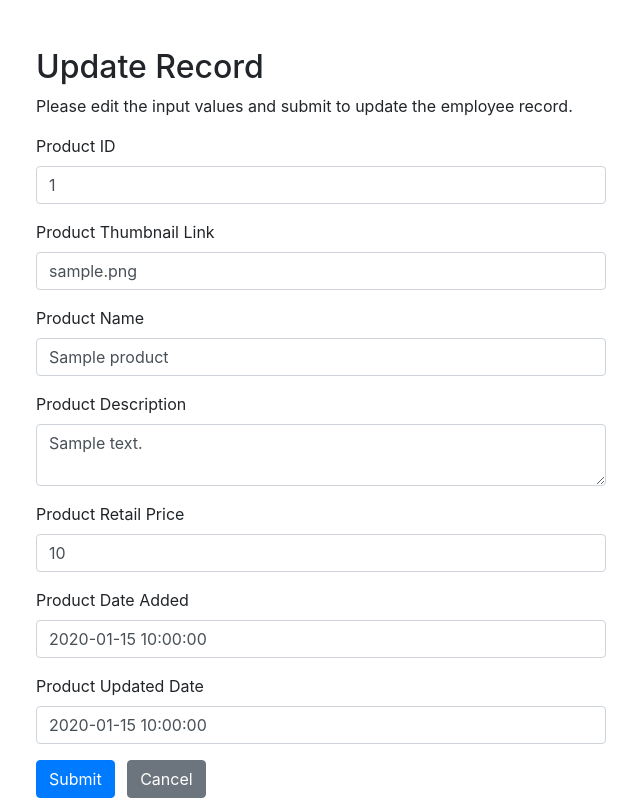
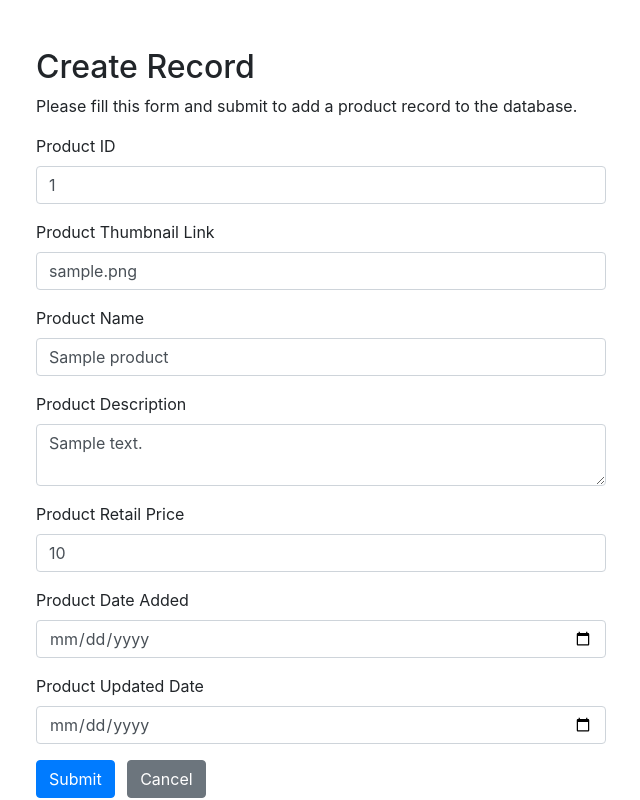
Before and after one commit to Danmark12/javier-pdo-crud, a PHP site: page /public/update.php?product_id=1 in a window 1280 px wide. Shown: the whole page, without its empty margins (319-959 px from the left). Run offline with PHP 8.4, Linux system fonts and the light colour scheme; tables that the repository leaves empty or names only in its code hold one stand-in row (values such as "Sample post"); data that the repository does not hold is empty.

Commit message:
modified codes in update file

```diff
--- a/public/delete.php
+++ b/public/delete.php
@@ -66,7 +66,7 @@ if(isset($_GET["product_id"]) && !empty($_GET["product_id"])){
                             <p>Are you sure you want to delete this product record?</p>
                             <p>
                                 <input type="submit" value="Yes" class="btn btn-danger">
-                                <a href="../index.php" class="btn btn-secondary ml-2">No</a>
+                                <a href="index.php" class="btn btn-secondary ml-2">No</a>
                             </p>
                         </div>
                     </form>
--- a/public/read.php
+++ b/public/read.php
@@ -84,7 +84,7 @@ if(isset($_GET["product_id"]) && !empty(trim($_GET["product_id"]))){
                         <label>Sproduct_retail_price</label>
                         <p><b><?php echo $row["product_retail_price"]; ?></b></p>
                     </div>
-                    <p><a href="../index.php" class="btn btn-primary">Back</a></p>
+                    <p><a href="index.php" class="btn btn-primary">Back</a></p>
                 </div>
             </div>
         </div>
--- a/public/update.php
+++ b/public/update.php
@@ -3,83 +3,83 @@
 require_once "../db/config.php";
 
 // Define variables and initialize with empty values
-// $name = $address = $salary = "";
-// $name_err = $address_err = $salary_err = "";
 $product_id = $product_thumbnail_link = $product_name = $product_description = $product_retail_price = $product_date_added = $product_updated_date = "";
 $Pname_err = $Pdescription_err = $Pprice_err = "";
 
 // Processing form data when form is submitted
-if(isset($_POST["product_id"]) && !empty($_POST["product_id"])){
+if ($_SERVER["REQUEST_METHOD"] == "POST") {
     // Get hidden input value
-    $id = $_POST["product_id"];
+    $product_id = $_POST["product_id"];
 
     // Validate name
-    $input_product_name= trim($_POST["product_name"]);
-    if(empty($input_product_name)){
-        $Pname_err = "Please enter a product_name.";
-    } elseif(!filter_var($input_product_name, FILTER_VALIDATE_REGEXP, array("options"=>array("regexp"=>"/^[a-zA-Z\s]+$/")))){
+    $input_product_name = trim($_POST["product_name"]);
+    if (empty($input_product_name)) {
+        $Pname_err = "Please enter a product name.";
+    } elseif (!preg_match("/^[a-zA-Z\s]+$/", $input_product_name)) {
         $Pname_err = "Please enter a valid name.";
-    } else{
+    } else {
         $product_name = $input_product_name;
     }
 
     // Validate description
     $input_product_description = trim($_POST["product_description"]);
-    if(empty($input_product_description)){
-        $Pdescription_err = "Please enter an product_description.";
-    } else{
+    if (empty($input_product_description)) {
+        $Pdescription_err = "Please enter a product description.";
+    } else {
         $product_description = $input_product_description;
     }
 
-    // Validate reatil_price
+    // Validate retail_price
     $input_product_retail_price = trim($_POST["product_retail_price"]);
-    if(empty($input_product_retail_price)){
-        $Pprice_err = "Please enter the retail_price amount.";
-    } elseif(!ctype_digit($input_product_retail_price)){
+    if (empty($input_product_retail_price)) {
+        $Pprice_err = "Please enter the retail price amount.";
+    } elseif (!ctype_digit($input_product_retail_price)) {
         $Pprice_err = "Please enter a positive integer value.";
-    } else{
+    } else {
         $product_retail_price = $input_product_retail_price;
     }
 
     // Check input errors before inserting in database
-    if(empty($Pname_err) && empty($Pdescription_err) && empty($Pprice_err)){
+    if (empty($Pname_err) && empty($Pdescription_err) && empty($Pprice_err)) {
        // Prepare an update statement
- $sql = "UPDATE products SET product_name=:product_name,product_description=:product_description,, product_retail_price=:product_retail_price, product_date_added=:product_date_added, product_updated_date=:product_updated_date, name=:name, address=:address, salary=:salary
+$sql = "UPDATE products
+SET product_thumbnail_link=:product_thumbnail_link,
+    product_name=:product_name,
+    product_description=:product_description,
+    product_retail_price=:product_retail_price,
+    product_date_added=:product_date_added,
+    product_updated_date=:product_updated_date
 WHERE product_id=:product_id";
 
-        if($stmt = $pdo->prepare($sql)){
+if ($stmt = $pdo->prepare($sql)) {
 // Bind variables to the prepared statement as parameters
-            $stmt->bindParam(":product_id", $param_product_id);
-            $stmt->bindParam(":product_thumbnail_link", $param_product_thumbnail_link);
-            $stmt->bindParam(":product_name", $param_product_name);
-            $stmt->bindParam(":product_description", $param_product_description);
-            $stmt->bindParam(":product_retail_price", $param_product_retail_price);
-            $stmt->bindParam(":product_date_added", $param_product_date_added);
-            $stmt->bindParam(":product_updated_date", $param_product_updated_date);
-
+$stmt->bindParam(":product_id", $product_id);
+$stmt->bindParam(":product_thumbnail_link", $product_thumbnail_link);
+$stmt->bindParam(":product_name", $product_name);
+$stmt->bindParam(":product_description", $product_description);
+$stmt->bindParam(":product_retail_price", $product_retail_price);
+$stmt->bindParam(":product_date_added", $product_date_added);
+$stmt->bindParam(":product_updated_date", $product_updated_date);
 
 // Set parameters
-            // $param_name = $name;
-            // $param_address = $address;
-            // $param_salary = $salary;
-
-            $param_product_id = $product_id;
-            $param_product_thumbnail_link = $product_thumbnail_link;
-            $param_product_name = $product_name;
-            $param_product_description = $product_description;
-            $param_product_retail_price = $product_retail_price;
-            $param_product_date_added = $product_date_added;
-            $param_product_updated_date = $product_updated_date;
+$product_id = $_POST["product_id"]; // Removed the redundant line
+$product_thumbnail_link = $_POST["product_thumbnail_link"];
+$product_name = $_POST["product_name"];
+$product_description = $_POST["product_description"];
+$product_retail_price = $_POST["product_retail_price"];
+$product_date_added = $_POST["product_date_added"];
+$product_updated_date = date("Y-m-d H:i:s");
 
 // Attempt to execute the prepared statement
-            if($stmt->execute()){
+if ($stmt->execute()) {
 // Records updated successfully. Redirect to landing page
-                header("location: ../index.php");
+header("location: index.php");
 exit();
-            } else{
+} else {
 echo "Oops! Something went wrong. Please try again later.";
 }
 }
+
 
         // Close statement
         unset($stmt);
@@ -87,49 +87,41 @@ if(isset($_POST["product_id"]) && !empty($_POST["product_id"])){
 
     // Close connection
     unset($pdo);
-} else{
+} else {
     // Check existence of id parameter before processing further
-    if(isset($_GET["product_id"]) && !empty(trim($_GET["product_id"]))){
+    if (isset($_GET["product_id"]) && !empty(trim($_GET["product_id"]))) {
         // Get URL parameter
-        $product_id =  trim($_GET["product_id"]);
+        $product_id = trim($_GET["product_id"]);
 
         // Prepare a select statement
         $sql = "SELECT * FROM products WHERE product_id = :product_id";
 
-        if($stmt = $pdo->prepare($sql)){
+        if ($stmt = $pdo->prepare($sql)) {
             // Bind variables to the prepared statement as parameters
-            // $stmt->bindParam(":id", $param_product_id);
             $stmt->bindParam(":product_id", $product_id, PDO::PARAM_INT);
-            // Set parameters
-            $param_product_id = $product_id;
+            $param_product_id =  $product_id ;
 
             // Attempt to execute the prepared statement
-            if($stmt->execute()){
-                if($stmt->rowCount() == 1){
-                    /* Fetch result row as an associative array. Since the result set
-                    contains only one row, we don't need to use while loop */
+            if ($stmt->execute()) {
+                if ($stmt->rowCount() == 1) {
+                    // Fetch result row as an associative array
                     $row = $stmt->fetch(PDO::FETCH_ASSOC);
 
-                    // // Retrieve individual field value
-                    // $name = $row["name"];
-                    // $address = $row["address"];
-                    // $salary = $row["salary"];
+                    // Retrieve individual field value
+                    $product_thumbnail_link = $row["product_thumbnail_link"];
+                    $product_name = $row["product_name"];
+                    $product_description = $row["product_description"];
+                    $product_retail_price = $row["product_retail_price"];
+                    $product_date_added = $row["product_date_added"];
+                    $product_updated_date = $row["product_updated_date"];
 
-                    $product_id =  $row["product_id"];
-                    $product_thumbnail_link =  $row["product_thumbnail_link"];
-                    $product_name = $row["product_name"];
-                    $product_description =  $row["product_description"];
-                    $product_retail_price = $row["product_retail_price"];
-                    $product_date_added =  $row["product_date_added"];
-                    $product_updated_date =  $row["product_updated_date"];
-
-                } else{
+                } else {
                     // URL doesn't contain valid id. Redirect to error page
-                    header("location: error.php");
+                    header("location:public/error.php");
                     exit();
                 }
 
-            } else{
+            } else {
                 echo "Oops! Something went wrong. Please try again later.";
             }
         }
@@ -139,9 +131,9 @@ if(isset($_POST["product_id"]) && !empty($_POST["product_id"])){
 
         // Close connection
         unset($pdo);
-    }  else{
+    } else {
         // URL doesn't contain id parameter. Redirect to error page
-        header("location: error.php");
+        header("location: public/error.php");
         exit();
     }
 }
@@ -160,21 +152,23 @@ if(isset($_POST["product_id"]) && !empty($_POST["product_id"])){
         }
     </style>
 </head>
-<body>
 <div class="wrapper">
         <div class="container-fluid">
             <div class="row">
                 <div class="col-md-12">
-                    <h2 class="mt-5">Update Record</h2>
-                    <p>Please edit the input values and submit to update the employee record.</p>
-                    <form action="<?php echo htmlspecialchars(basename($_SERVER['REQUEST_URI'])); ?>" method="post">
+                    <h2 class="mt-5">Create Record</h2>
+                    <p>Please fill this form and submit to add a product record to the database.</p>
+                    <form action="<?php echo htmlspecialchars($_SERVER["PHP_SELF"]); ?>" method="post">
                         <div class="form-group">
                         <label>Product ID</label>
-                            <input type="text" name="product_id" class="form-control" value="<?php echo $product_id; ?>">
+                            <input type="text" name="product_id" class="form-control <?php echo (!empty($Pid_err)) ? 'is-invalid' : ''; ?>" value="<?php echo $product_id; ?>">
+                            <span class="invalid-feedback"><?php echo $Pid_err; ?></span>
                         </div>
                         <div class="form-group">
+
                             <label>Product Thumbnail Link</label>
-                            <input type="text" name="product_thumbnail_links" class="form-control" value="<?php echo $product_thumbnail_link; ?>">
+                            <input type="text" name= "product_thumbnail_link" class="form-control <?php echo (!empty($Plink_err)) ? 'is-invalid' : ''; ?>" value="<?php echo  $product_thumbnail_link?>">
+                            <span class="invalid-feedback"><?php echo $Plink_err; ?></span>
                         </div>
                         <div class="form-group">
                             <label>Product Name</label>
@@ -193,15 +187,16 @@ if(isset($_POST["product_id"]) && !empty($_POST["product_id"])){
                         </div>
                         <div class="form-group">
                             <label>Product Date Added</label>
-                            <input type="text" name="product_date_added" class="form-control" value="<?php echo $product_date_added; ?>">
+                            <input type="date" name="product_date_added" class="form-control <?php echo (!empty($Pdate_err)) ? 'is-invalid' : ''; ?>" value="<?php echo $product_date_added; ?>">
+                            <span class="invalid-feedback"><?php echo $Pdate_err; ?></span>
                         </div>
                         <div class="form-group">
                             <label>Product Updated Date</label>
-                            <input type="text" name="product_updated_date" class="form-control" value="<?php echo $product_updated_date; ?>">
+                            <input type="date" name="product_updated_date" class="form-control <?php echo (!empty($Pupdated_err)) ? 'is-invalid' : ''; ?>" value="<?php echo $product_updated_date; ?>">
+                            <span class="invalid-feedback"><?php echo $Pupdated_err; ?></span>
                         </div>
-                        <input type="hidden" name="id" value="<?php echo $product_id; ?>"/>
                         <input type="submit" class="btn btn-primary" value="Submit">
-                        <a href="../index.php" class="btn btn-secondary ml-2">Cancel</a>
+                        <a href="index.php" class="btn btn-secondary ml-2">Cancel</a>
                     </form>
                 </div>
             </div>
```
Also changed, not shown: index.php (+0 -16 lines), public/create.php (+53 -16 lines). Lines whose indentation alone changed are shown as unchanged.
